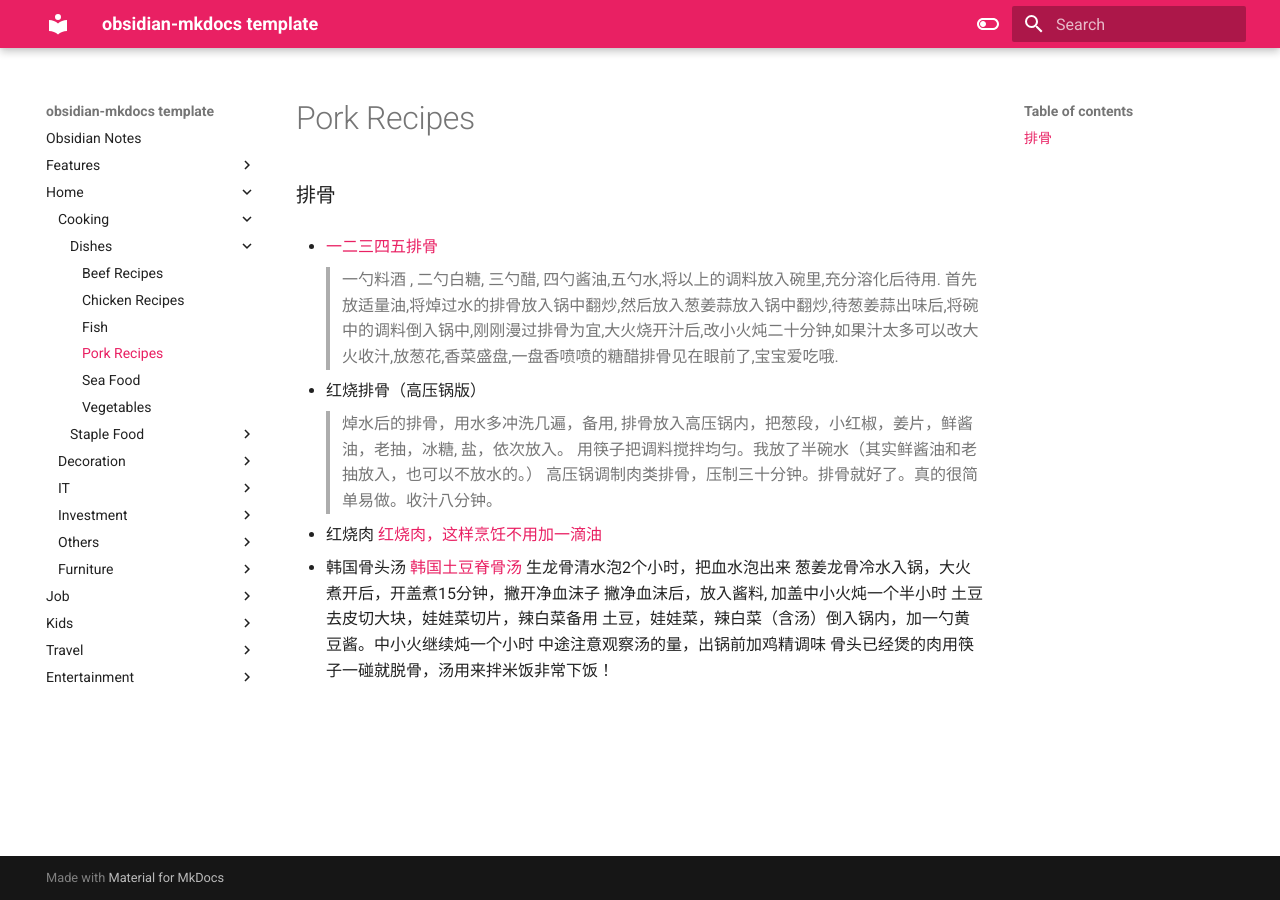
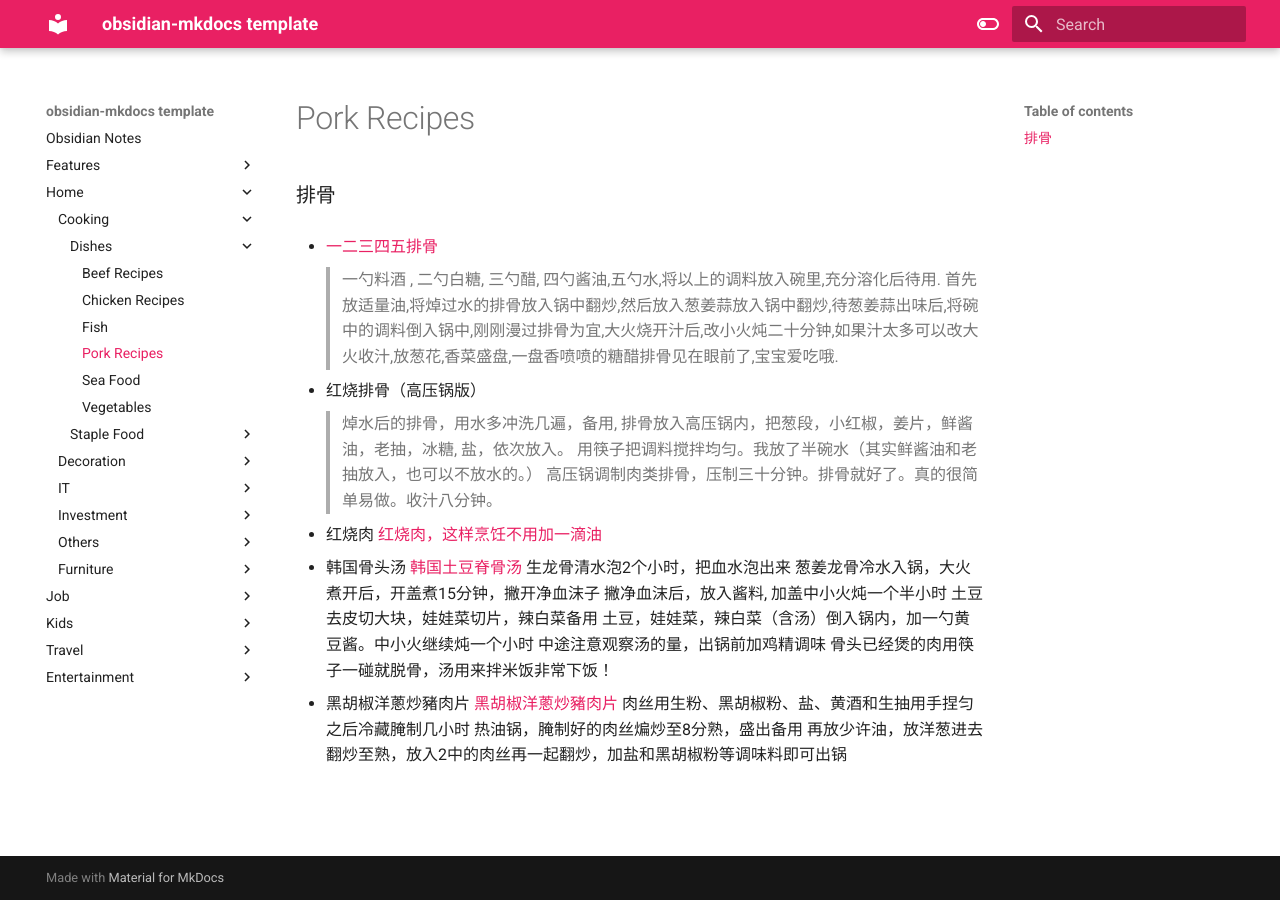
Before and after one commit to macsymgit/obsidian, an MkDocs documentation site: the page built from docs/Home/Cooking/Dishes/Pork Recipes.md, in a window 1280 px wide. Built offline with MkDocs 1.6.1 and Material for MkDocs 9.7.7, drawn with Linux system fonts in a browser that asks for light colours.

Commit message:
vault backup: 2023-11-13 18:08:31

```diff
--- a/docs/Home/Cooking/Dishes/Pork Recipes.md
+++ b/docs/Home/Cooking/Dishes/Pork Recipes.md
@@ -21,3 +21,9 @@
 	土豆，娃娃菜，辣白菜（含汤）倒入锅内，加一勺黄豆酱。中小火继续炖一个小时
 	中途注意观察汤的量，出锅前加鸡精调味
 	骨头已经煲的肉用筷子一碰就脱骨，汤用来拌米饭非常下饭！
+
+* 黑胡椒洋蔥炒豬肉片
+	[黑胡椒洋蔥炒豬肉片](https://www.youtube.com/watch?v=NOLvArHk8qI)
+	肉丝用生粉、黑胡椒粉、盐、黄酒和生抽用手捏匀之后冷藏腌制几小时
+	热油锅，腌制好的肉丝煸炒至8分熟，盛出备用
+	再放少许油，放洋葱进去翻炒至熟，放入2中的肉丝再一起翻炒，加盐和黑胡椒粉等调味料即可出锅
```
Also changed, not shown: 1 other file.
